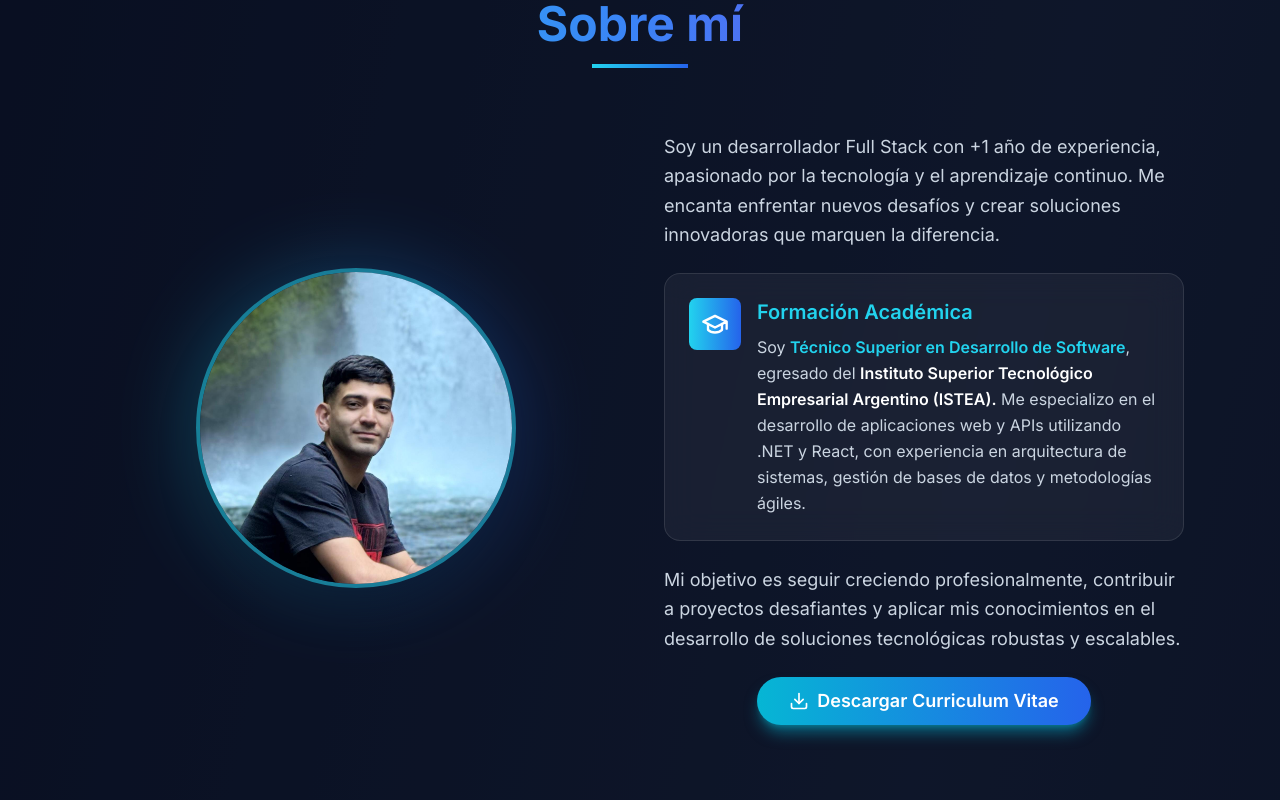
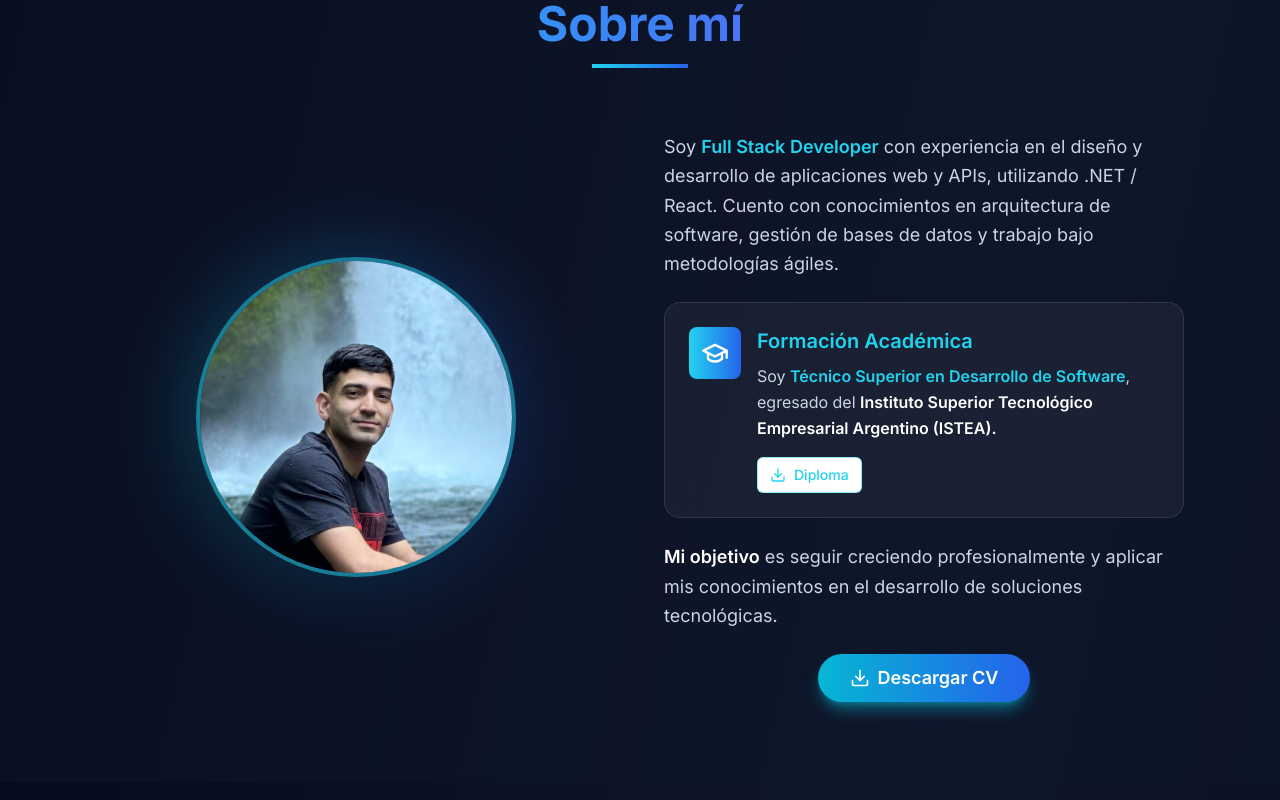
Before and after one commit to Xxtoni7/Portfolio_Personal, a React (Vite) app: page / in a window 1280 px wide. Shown: the part 880-1680 px from the top of the page. Built offline with nearby package versions, Linux system fonts and the light colour scheme.

Commit message:
fix/mejora del about

```diff
--- a/src/components/About.jsx
+++ b/src/components/About.jsx
@@ -34,7 +34,7 @@ const About = () => {
               <img
                 className="relative w-64 h-64 md:w-80 md:h-80 rounded-full object-cover border-4 border-cyan-400/50 shadow-2xl"
                 alt="Antonio Riveros - Programador Full Stack"
-               src={fotoPerfil} />
+                src={fotoPerfil} />
             </div>
           </motion.div>
 
@@ -46,8 +46,7 @@ const About = () => {
             className="space-y-6"
           >
             <p className="text-lg text-slate-300 leading-relaxed">
-              Soy un desarrollador Full Stack con +1 año de experiencia, apasionado por la tecnología y el aprendizaje continuo.
-              Me encanta enfrentar nuevos desafíos y crear soluciones innovadoras que marquen la diferencia.
+              Soy <span className="font-semibold text-cyan-400">Full Stack Developer</span> con experiencia en el diseño y desarrollo de aplicaciones web y APIs, utilizando .NET / React. Cuento con conocimientos en arquitectura de software, gestión de bases de datos y trabajo bajo metodologías ágiles.
             </p>
 
             <div className="glass-effect rounded-2xl p-6 border border-cyan-400/20">
@@ -55,17 +54,28 @@ const About = () => {
                 <div className="bg-gradient-to-r from-cyan-400 to-blue-600 p-3 rounded-lg">
                   <GraduationCap className="text-white" size={28} />
                 </div>
-                <div>
+                <div className="flex-1">
                   <h3 className="text-xl font-semibold text-cyan-400 mb-2">Formación Académica</h3>
                   <p className="text-slate-300 leading-relaxed">
-                   Soy <span className="font-semibold text-cyan-400">Técnico Superior en Desarrollo de Software</span>, egresado del <span className="font-semibold text-white">Instituto Superior Tecnológico Empresarial Argentino (ISTEA).</span> Me especializo en el desarrollo de aplicaciones web y APIs utilizando .NET y React, con experiencia en arquitectura de sistemas, gestión de bases de datos y metodologías ágiles.
+                    Soy <span className="font-semibold text-cyan-400">Técnico Superior en Desarrollo de Software</span>, egresado del <span className="font-semibold text-white">Instituto Superior Tecnológico Empresarial Argentino (ISTEA).</span>
                   </p>
+                  <Button
+                    asChild
+                    variant="outline"
+                    size="sm"
+                    className="mt-4 border-cyan-400/50 text-cyan-400 hover:bg-cyan-400/10 hover:text-cyan-300"
+                  >
+                    <a href="/Diploma.png" download="Diploma.png">
+                      <Download className="mr-2" size={16} />
+                      Diploma
+                    </a>
+                  </Button>
                 </div>
               </div>
             </div>
 
             <p className="text-lg text-slate-300 leading-relaxed">
-              Mi objetivo es seguir creciendo profesionalmente, contribuir a proyectos desafiantes y aplicar mis conocimientos en el desarrollo de soluciones tecnológicas robustas y escalables.
+              <span className="font-semibold text-white">Mi objetivo</span> es seguir creciendo profesionalmente y aplicar mis conocimientos en el desarrollo de soluciones tecnológicas.
             </p>
 
             <div className="flex justify-center mt-8">
@@ -79,7 +89,7 @@ const About = () => {
                   className="bg-gradient-to-r from-cyan-500 to-blue-600 hover:from-cyan-600 hover:to-blue-700 text-white px-8 py-6 text-lg font-semibold rounded-full shadow-lg shadow-cyan-500/50 transition-all duration-300 hover:scale-105"
                 >
                   <Download className="mr-2" size={20} />
-                  Descargar Curriculum Vitae
+                  Descargar CV
                 </Button>
               </a>
             </div>
```
Also changed, not shown: public/Diploma.png (added), 1 other file (tests, documents, lock files or other folders).
